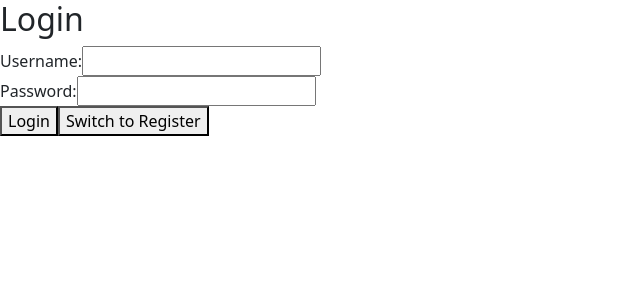
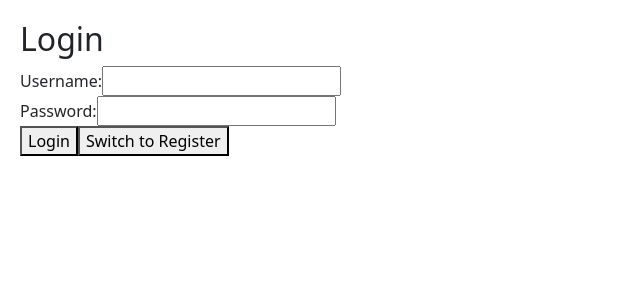
Before and after one commit to nomad-do/my-task-manager, a React (Create React App) app in the folder frontend/: page /login in a window 1280 px wide. Shown: the top 300 px of the page, without its empty margins (0-640 px from the left). Built offline with nearby package versions, Linux system fonts and the light colour scheme.

Commit message:
Updated forms with controlled inputs and autocomplete attributes for security and usability improvements

```diff
--- a/frontend/src/components/AuthForm.js
+++ b/frontend/src/components/AuthForm.js
@@ -48,7 +48,9 @@ const AuthForm = ({ setToken }) => {
   };
 
   return (
-    <form onSubmit={handleSubmit}>
+    <form onSubmit={handleSubmit}
+    style={{ marginLeft: '20px', marginTop: '20px' }}
+    >
       <h2>{isLogin ? 'Login' : 'Register'}</h2>
       {error && <p style={{ color: 'red' }}>{error}</p>}
       {successMessage && <p style={{ color: 'green' }}>{successMessage}</p>}
```
